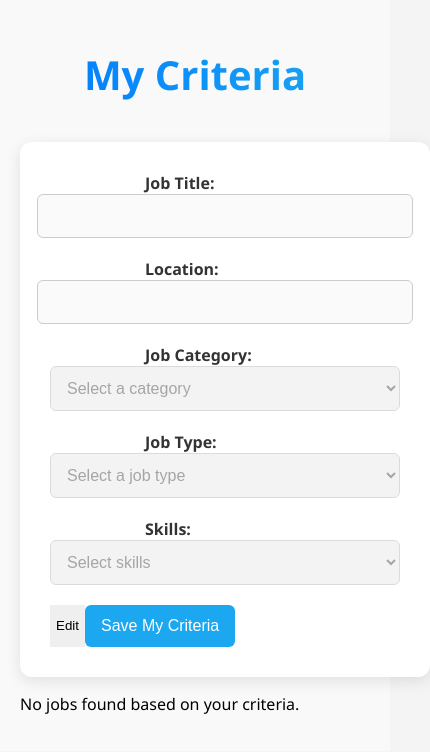
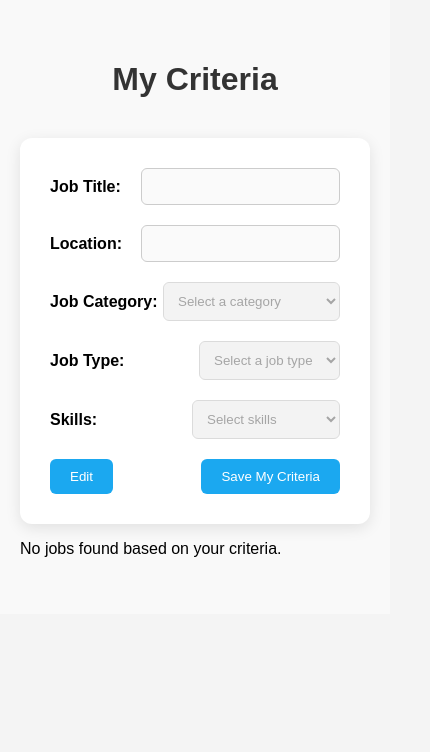
Before and after one commit to malhaouit/global-remote-jobs, a React (Vite) app in the folder front-end/: page /find-my-job in a window 390 px wide. Shown: the top 752 px of the page, 430 px wide, since content can reach past the window. Built offline with nearby package versions, Linux system fonts and the light colour scheme.

Commit message:
Update the styles of FindMyJob page

```diff
--- a/front-end/src/pages/FindMyJob.css
+++ b/front-end/src/pages/FindMyJob.css
@@ -1,141 +1,81 @@
-/* General page styling */
 .find-my-job-page {
-  max-width: 1200px; /* Increase width to fit the horizontal form */
+  max-width: 1200px;
   margin: 0 auto;
   padding: 40px 20px;
-  font-family: 'Segoe UI', Tahoma, Geneva, Verdana, sans-serif;
   background-color: #f9f9f9;
 }
 
 .find-my-job-page h1 {
   text-align: center;
-  font-size: 2.5rem;
+  font-size: 2rem;
   color: #333;
   margin-bottom: 40px;
-  background: linear-gradient(90deg, #007bff, #1ba8f0);
-  -webkit-background-clip: text;
-  -webkit-text-fill-color: transparent;
 }
 
-/* Form styling scoped to .find-my-job-page */
-.find-my-job-page form {
+/* Form styling */
+form {
   background-color: #fff;
   border-radius: 12px;
   padding: 30px;
   box-shadow: 0 4px 15px rgba(0, 0, 0, 0.1);
   margin-bottom: 40px;
-  max-width: 1000px; /* Adjust form width for horizontal layout */
+  max-width: 1000px;
   margin: 0 auto;
+}
+
+.form-group {
+  margin-bottom: 20px;
   display: flex;
-  flex-wrap: wrap;
-  gap: 20px; /* Space between fields */
+  justify-content: space-between;
   align-items: center;
 }
 
-.find-my-job-page form label {
+.form-group label {
+  width: 150px;
   font-weight: bold;
-  color: #333;
-  width: 150px; /* Fixed width for labels */
-  margin-right: 10px;
 }
 
-.find-my-job-page form input[type="text"],
-.find-my-job-page form input[type="tel"],
-.find-my-job-page form input[type="url"],
-.find-my-job-page form select {
-  width: calc(100% - 180px); /* Adjust input width relative to label */
-  padding: 12px;
+.form-group input,
+.form-group select {
+  flex: 1;
+  padding: 10px;
   border: 1px solid #ccc;
   border-radius: 6px;
-  font-size: 16px;
-  transition: border-color 0.3s ease;
 }
 
-.find-my-job-page form input[type="text"]:focus,
-.find-my-job-page form input[type="tel"]:focus,
-.find-my-job-page form input[type="url"]:focus,
-.find-my-job-page form select:focus {
-  border-color: #1ba8f0;
-  outline: none;
+.button-group {
+  display: flex;
+  justify-content: space-between;
+  align-items: center;
 }
 
-/* Align inputs and labels horizontally */
-.find-my-job-page .form-group {
-  display: flex;
-  align-items: center;
-  flex: 1 1 calc(50% - 40px); /* Two items per row */
-  margin-bottom: 20px;
-}
-
-.find-my-job-page form button[type="submit"] {
-  display: block;
-  width: 100%;
-  padding: 12px 16px;
+.edit-btn,
+.save-btn {
+  padding: 10px 20px;
   background-color: #1ba8f0;
   color: white;
-  font-size: 18px;
   border: none;
   border-radius: 6px;
   cursor: pointer;
-  transition: background-color 0.3s ease;
 }
 
-.find-my-job-page form button[type="submit"]:hover {
-  background-color: #1481C2;
+.edit-btn:hover,
+.save-btn:hover {
+  background-color: #1481c2;
 }
 
-/* Job cards container */
-.find-my-job-page .job-card-container {
+.job-results-grid {
+  margin-top: 30px;
+}
+
+.error-message {
+  color: red;
+  font-weight: bold;
+}
+
+.job-card-container {
   display: grid;
   grid-template-columns: repeat(auto-fill, minmax(350px, 1fr));
   gap: 20px;
-  margin-top: 20px;
+  margin-top: 30px;
 }
-
-.find-my-job-page .job-card {
-  background-color: #fff;
-  border-radius: 8px;
-  box-shadow: 0 2px 10px rgba(0, 0, 0, 0.1);
-  padding: 20px;
-  transition: box-shadow 0.3s ease;
-}
-
-.find-my-job-page .job-card:hover {
-  box-shadow: 0 4px 20px rgba(0, 0, 0, 0.2);
-}
-
-/* Responsive design for mobile */
-@media (max-width: 768px) {
-  .find-my-job-page {
-    padding: 20px;
-  }
-
-  .find-my-job-page form {
-    display: block; /* Stack fields vertically on small screens */
-    width: 100%;
-  }
-
-  .find-my-job-page .form-group {
-    flex-direction: column;
-    width: 100%;
-  }
-
-  .find-my-job-page form button[type="submit"] {
-    font-size: 16px;
-  }
-
-  .find-my-job-page form input[type="text"],
-  .find-my-job-page form input[type="tel"],
-  .find-my-job-page form input[type="url"],
-  .find-my-job-page form select {
-    width: 100%; /* Full width on mobile */
-  }
-
-  .find-my-job-page .job-card-container {
-    grid-template-columns: repeat(auto-fill, minmax(250px, 1fr));
-  }
-
-  .find-my-job-page .job-card h3 {
-    font-size: 1rem;
-  }
-}
```
